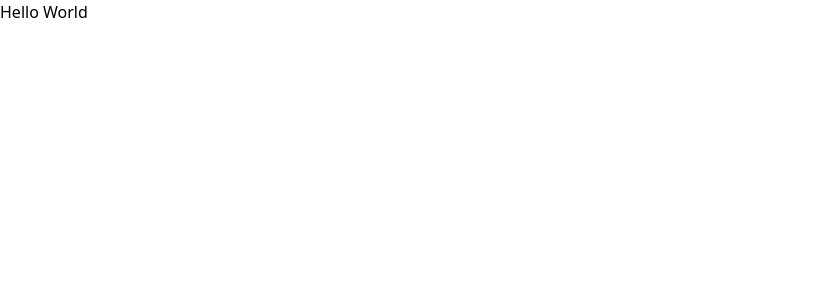
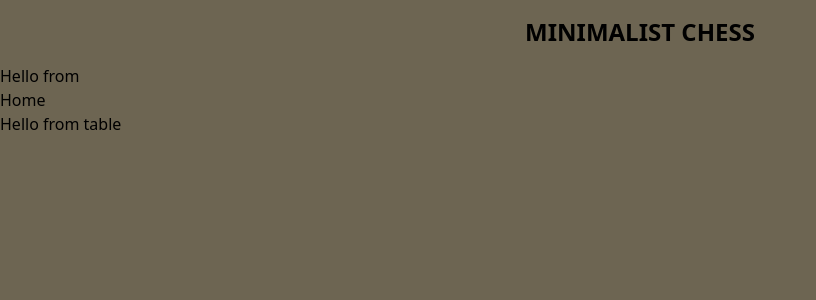
Before and after one commit to kevporti/Chess_ReactJS, a React (Create React App) app: page / in a window 1280 px wide. Shown: the top 300 px of the page, without its empty margins (0-816 px from the left). Built offline with nearby package versions, Linux system fonts and the light colour scheme.

Commit message:
Creating workflow of files, setted up to table

```diff
--- a/src/App.js
+++ b/src/App.js
@@ -1,3 +1,11 @@
+import Home from "./components/content/Home.jsx";
+import Nav from "./components/navigation/Nav.jsx";
+
 export default function App() {
-  return <div className="">Hello World</div>;
+  return (
+    <div className="h-screen bg-bggame">
+      <Nav />
+      <Home />
+    </div>
+  );
 }
--- /dev/null
+++ b/src/components/content/Home.jsx
@@ -0,0 +1,12 @@
+import React from "react";
+import Table from "./Table.jsx";
+
+export default function Home() {
+  return (
+    <div>
+      Hello from
+      <div>Home</div>
+      <Table />
+    </div>
+  );
+}
--- /dev/null
+++ b/src/components/content/Table.jsx
@@ -0,0 +1,5 @@
+import React from "react";
+
+export default function Table() {
+  return <div className="">Hello from table</div>;
+}
--- /dev/null
+++ b/src/components/navigation/Nav.jsx
@@ -0,0 +1,9 @@
+import React from "react";
+
+export default function Nav() {
+  return (
+    <div className="flex justify-center p-4 text-2xl font-bold">
+      MINIMALIST CHESS
+    </div>
+  );
+}
--- a/tailwind.config.js
+++ b/tailwind.config.js
@@ -2,7 +2,11 @@
 module.exports = {
   content: ["./src/**/*.{js,jsx,ts,tsx}"],
   theme: {
-    extend: {},
+    extend: {
+      colors: {
+        bggame: "#6D6552",
+      },
+    },
   },
   plugins: [],
 };
```
